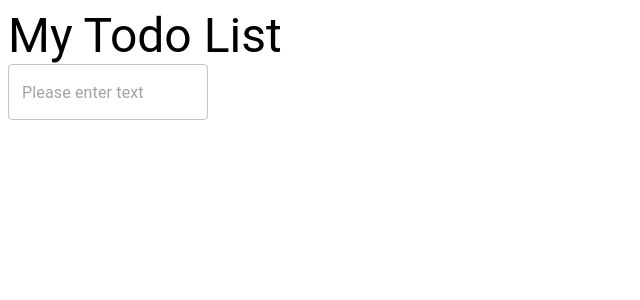
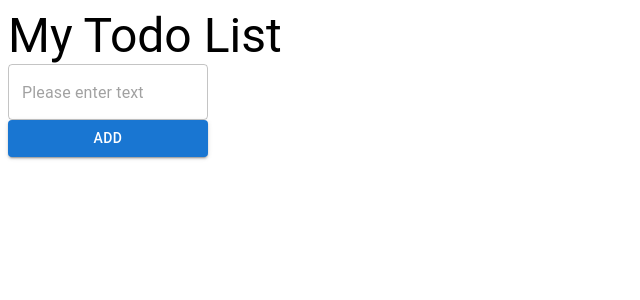
Before and after one commit to dymidev/my-todo-list, a React (Create React App) app: page / in a window 1280 px wide. Shown: the top 300 px of the page, without its empty margins (0-640 px from the left). Built offline with nearby package versions, Linux system fonts and the light colour scheme.

Commit message:
feat: 🎸 AddTolist

```diff
--- a/src/App.js
+++ b/src/App.js
@@ -1,18 +1,41 @@
-import { FormControl, OutlinedInput, Typography, Box } from '@mui/material';
-
+import {
+  FormControl,
+  OutlinedInput,
+  Typography,
+  Box,
+  Button,
+} from "@mui/material";
+import { useState } from "react";
 function App() {
+  const [todo, setTodo] = useState("");
+  const [list, setList] = useState([]);
+  console.log(list);
   return (
     <Box display="flex" justifyContent="center" flexDirection="column">
-      <Typography variant='h3'>
-         My Todo List
-      </Typography>
+      <Typography variant="h3">My Todo List</Typography>
 
-      <FormControl sx={{ width: '25ch' }}>
-        <OutlinedInput placeholder="Please enter text" />
-
+      <FormControl sx={{ width: "25ch" }} noValidate>
+        <OutlinedInput
+          placeholder="Please enter text"
+          value={todo}
+          onChange={(event) => {
+            setTodo(event.target.value);
+          }}
+        />
+        <Button onClick={addtolist} variant="contained">
+          Add
+        </Button>
       </FormControl>
     </Box>
   );
+
+  function addtolist() {
+    if (list[list.length - 1] === todo || todo === "") {
+      return;
+    }
+    setList([...list, todo]);
+    setTodo("");
+  }
 }
 
 export default App;
```
